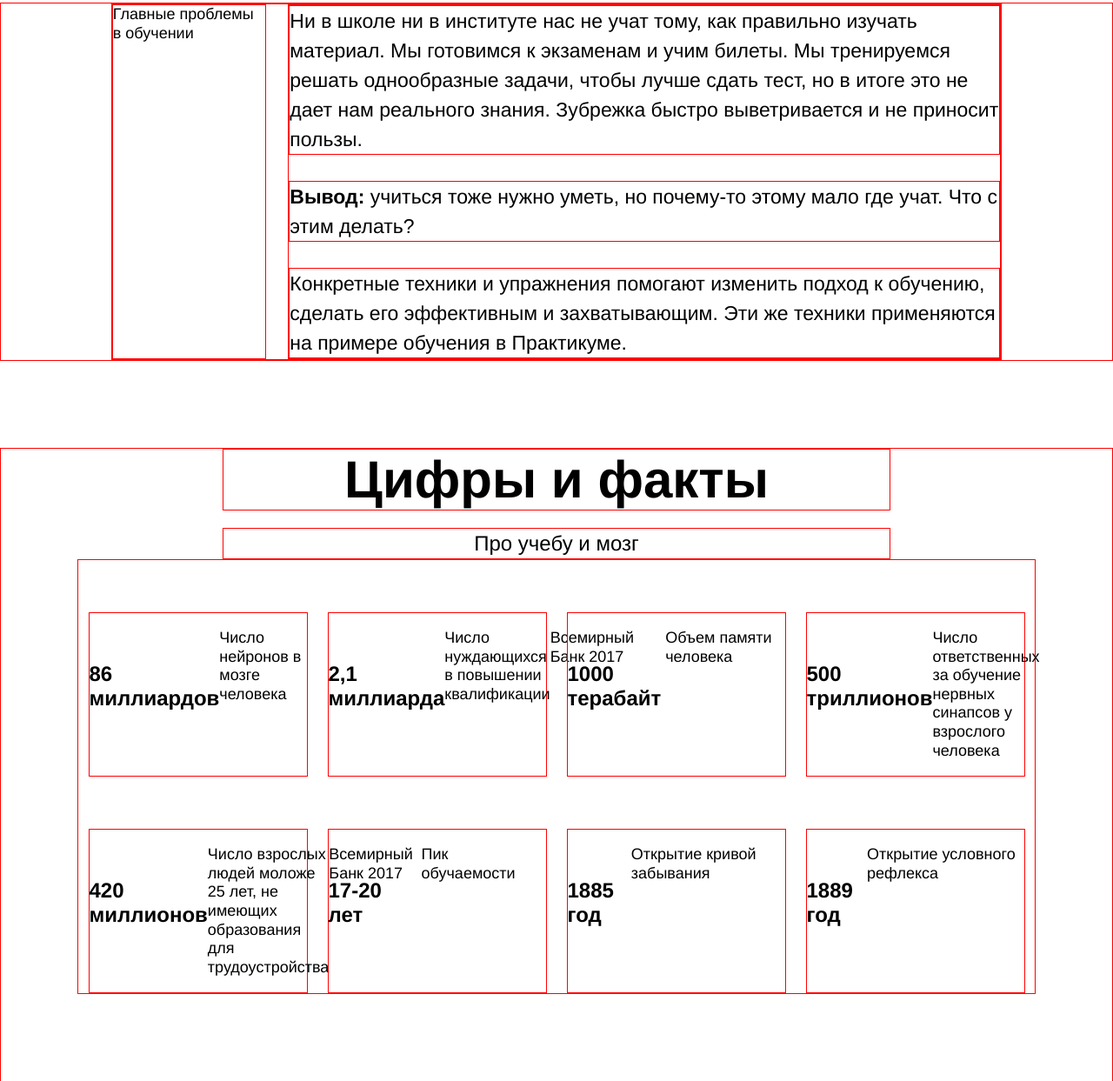
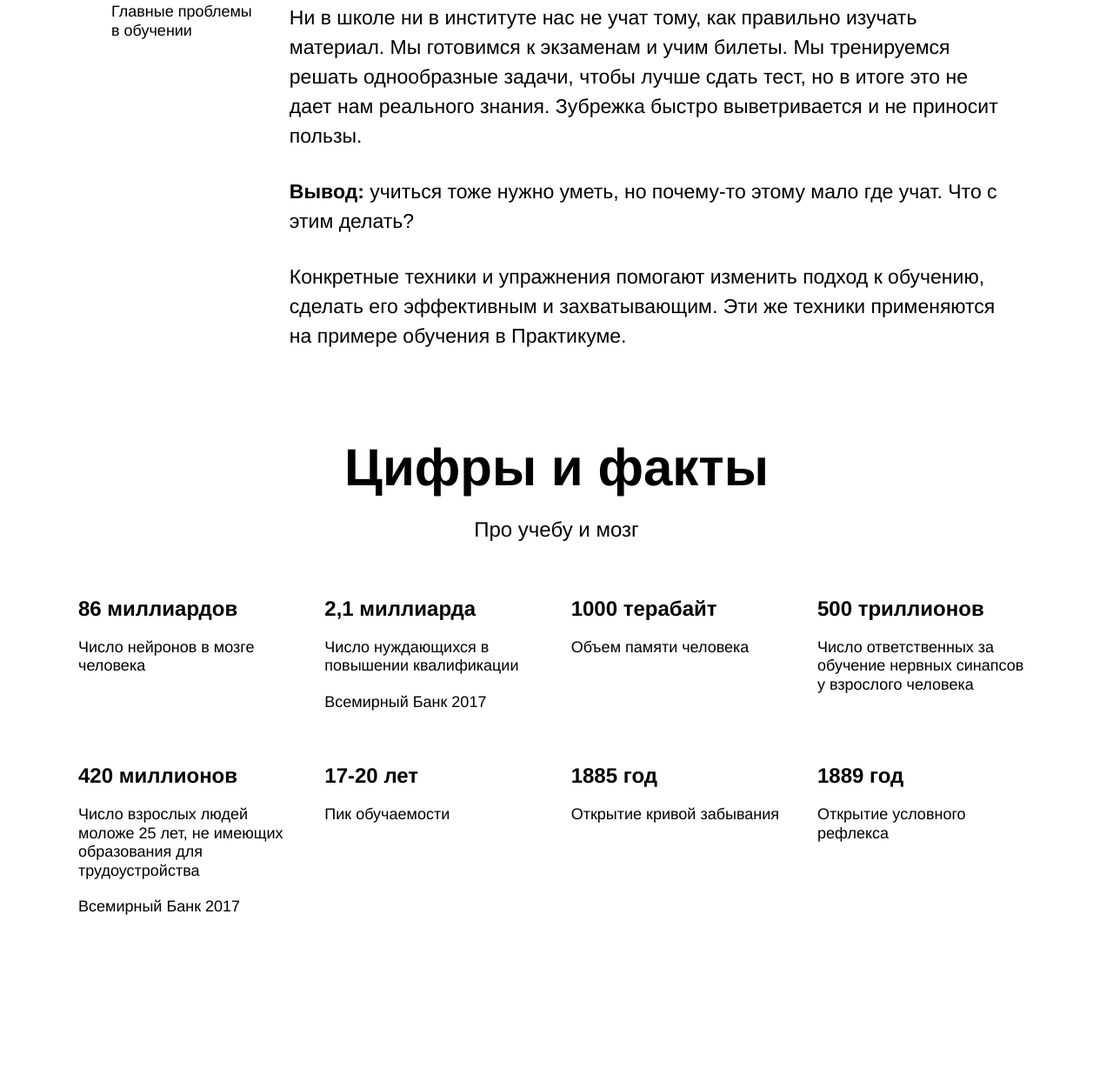
Before and after one commit to aloe-99/how-to-learn, a plain HTML site: page index.html in a window 1280 px wide. Shown: the part 853-2096 px from the top of the page at 87% size. Drawn offline with Linux system fonts and the light colour scheme.

Commit message:
Section_3

```diff
--- a/styles/style.css
+++ b/styles/style.css
@@ -77,7 +77,6 @@
   display: flex;
   margin-top: 100px;
   justify-content: center;
-  border: 1px solid red;
 }
 
 .two-columns {
@@ -85,7 +84,6 @@
   flex-direction: row;
   width: 80%;
   justify-content: space-between;
-  border: 1px solid red;
 }
 
 .two-columns__brief {
@@ -94,7 +92,6 @@
   line-height: 1.2em;
   font-size: 18px;
   font-weight: normal;
-  border: 1px solid red;
 }
 
 .two-columns__main-text {
@@ -103,7 +100,6 @@
   width: 80%;
   min-width: 784px;
   font-weight: normal;
-  border: 1px solid red;
 }
 
 .two-columns__paragraph {
@@ -112,7 +108,6 @@
   line-height: 34px;
   font-size: 23px;
   font-weight: normal;
-  border: 1px solid red;
 }
 
 .two-columns__paragraph:last-child {
@@ -130,7 +125,6 @@
   justify-content: center;
   align-items: center;
   margin: 100px 0;
-  border: 1px solid red;
 }
 
 .section-title {
@@ -141,7 +135,6 @@
   line-height: 1.15em;
   font-size: 60px;
   font-weight: bold;
-  border: 1px solid red;
 }
 
 .section-subtitle {
@@ -152,35 +145,41 @@
   line-height: 34px;
   font-size: 24px;
   font-weight: normal;
-  border: 1px solid red;
 }
 
 .table {
   display: flex;
-  flex-direction: row;
-  flex-wrap: wrap;
+  flex-flow: row wrap;
+  justify-content: space-between;
   width: 1100px;
   margin: 0 auto 100px;
-  border: 1px solid red;
 }
 
 .table__cell {
   display: flex;
+  flex-flow: column wrap;
   width: 250px;
-  margin: 60px auto 0;
-  border: 1px solid red;
+  margin-top: 60px;
+  margin-left: 0;
+  margin-right: 0;
 }
 
 .table__heading {
+  margin: 0 0 20px 0;
   line-height: 1.15em;
   font-size: 24px;
   font-weight: bold;
 }
 
 .table__text {
+  margin: 0 0 20px 0;
   line-height: 1.2em;
   font-size: 18px;
   font-weight: normal;
+}
+
+.table__text:last-child {
+  margin: 0;
 }
 
 .table__cell_theme_dark {
```
